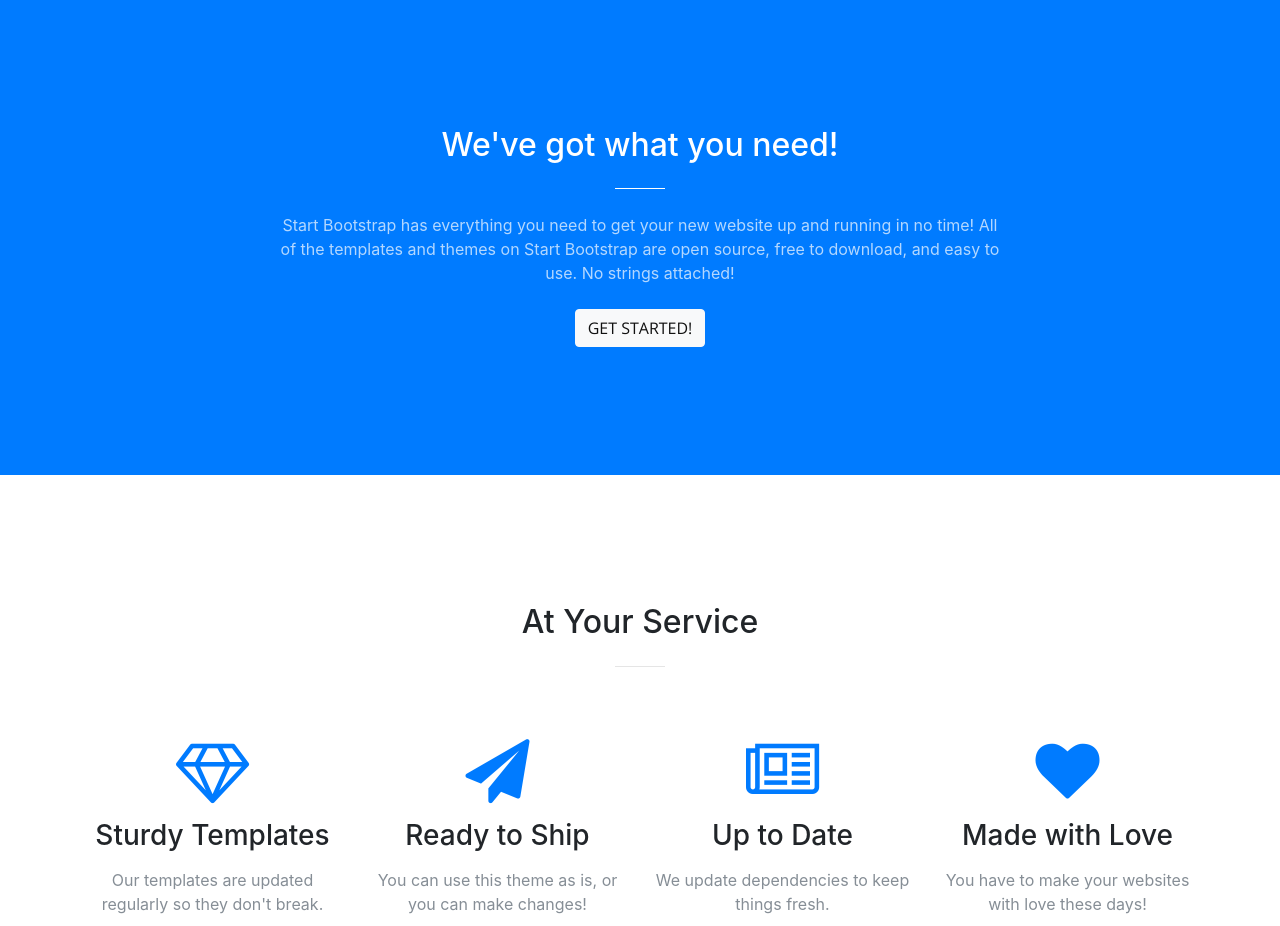
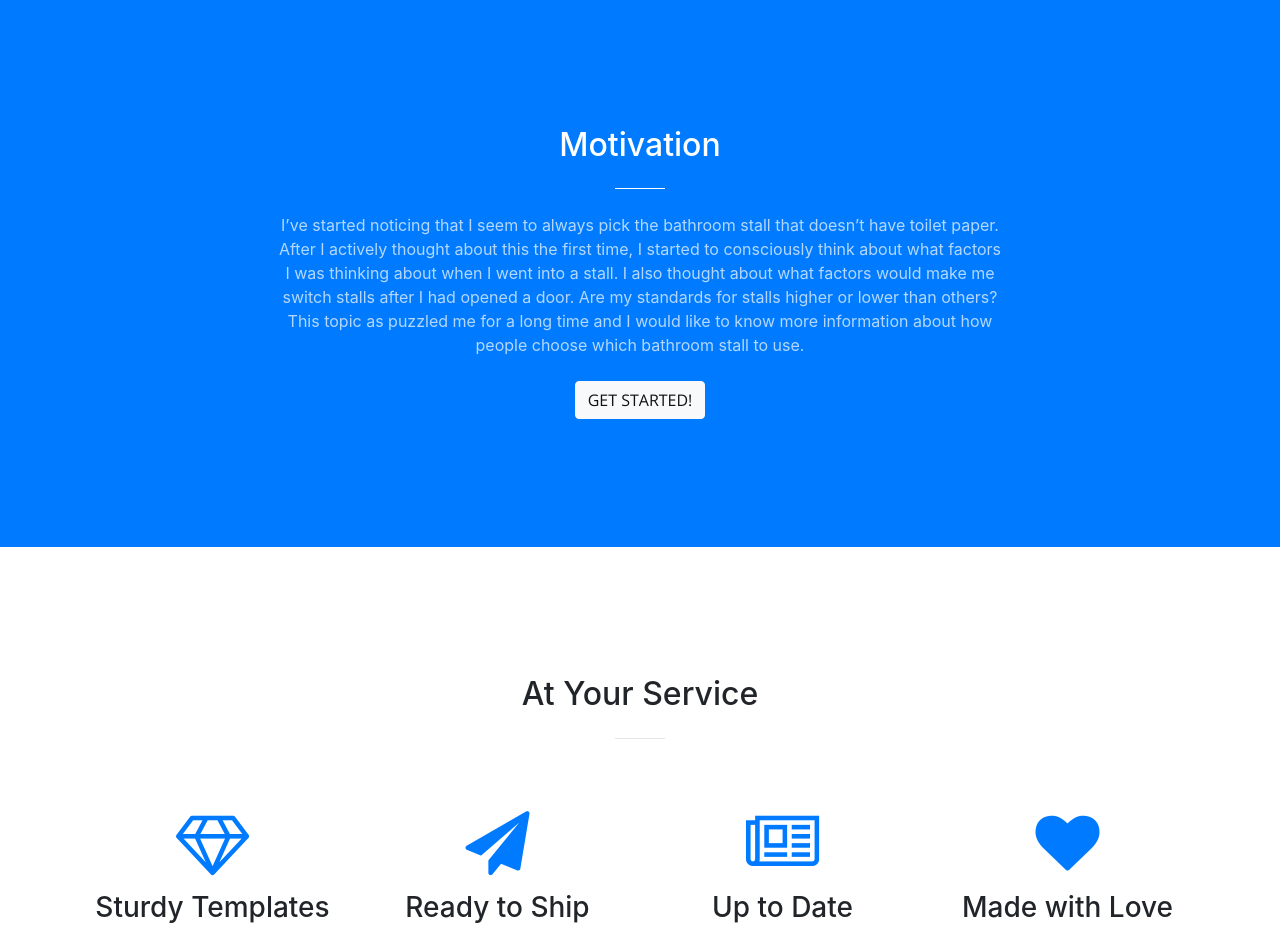
Before and after one commit to hmc-cs-tstannard/mini_ethnography, a website with bundled scripts: page index.html in a window 1280 px wide. Shown: the part 826-1752 px from the top of the page. Built offline with nearby package versions, Linux system fonts and the light colour scheme.

Commit message:
motivation section

```diff
--- a/index.html
+++ b/index.html
@@ -76,9 +76,14 @@
       <div class="container">
         <div class="row">
           <div class="col-lg-8 mx-auto text-center">
-            <h2 class="section-heading text-white">We've got what you need!</h2>
+            <h2 class="section-heading text-white">Motivation</h2>
             <hr class="light my-4">
-            <p class="text-faded mb-4">Start Bootstrap has everything you need to get your new website up and running in no time! All of the templates and themes on Start Bootstrap are open source, free to download, and easy to use. No strings attached!</p>
+            <p class="text-faded mb-4">	I’ve started noticing that I seem to always pick the bathroom stall that doesn’t have toilet paper.
+               After I actively thought about this the first time, I started to consciously think about what factors I was thinking about when
+               I went into a stall. I also thought about what factors would make me switch stalls after I had opened a door.
+               Are my standards for stalls higher or lower than others?
+               This topic as puzzled me for a long time and I would like to know more information about how people choose which bathroom stall to use.
+</p>
             <a class="btn btn-light btn-xl js-scroll-trigger" href="#services">Get Started!</a>
           </div>
         </div>
```
